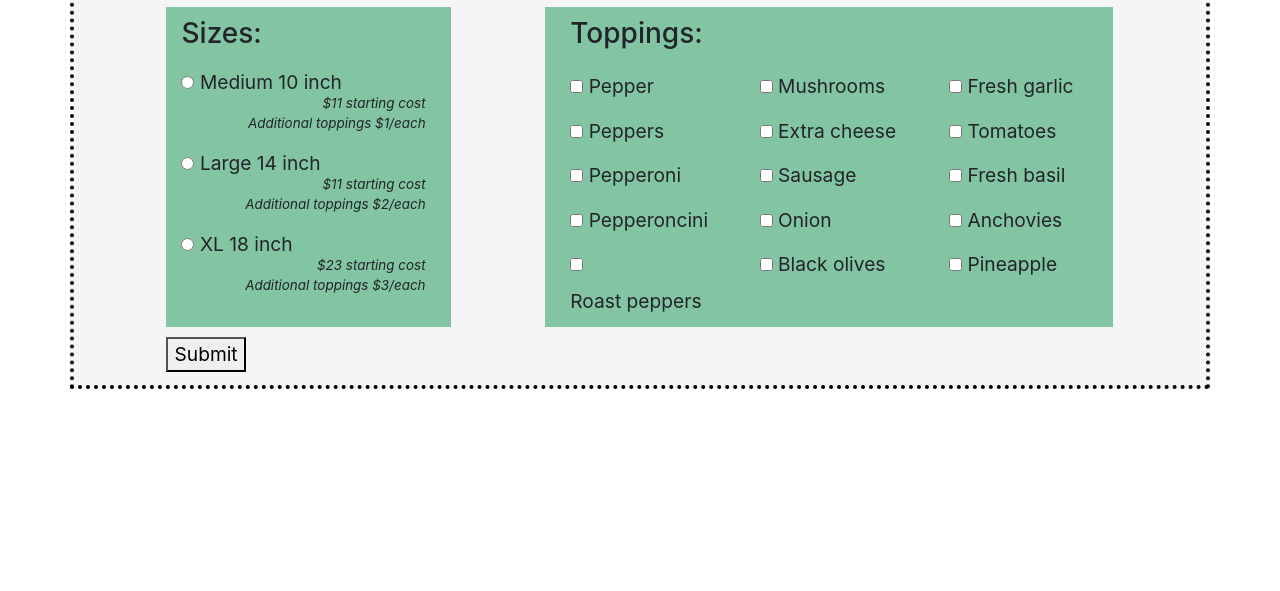
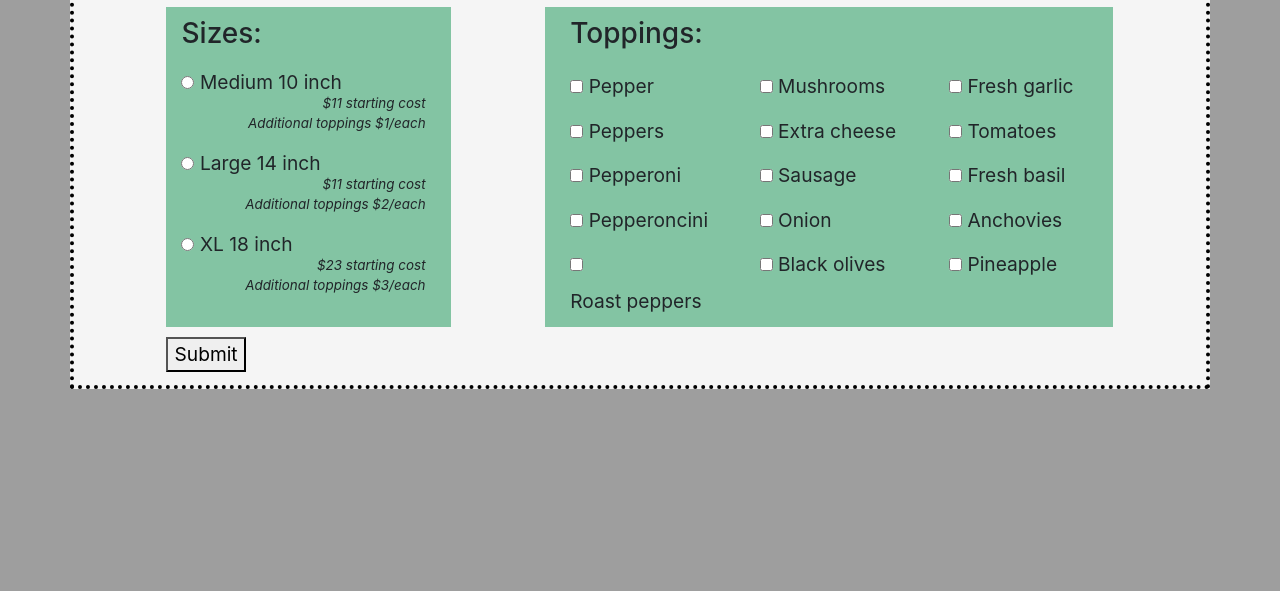
Before and after one commit to ChristopherMNeal/pizza-parlor, a plain HTML site: page index.html in a window 1280 px wide. Shown: the part 209-800 px from the top of the page. Drawn offline with nearby package versions, Linux system fonts and the light colour scheme; the site is published under a folder, as on GitHub Pages, so addresses that start at the root find nothing.

Commit message:
BUGFIX: Images now showing, change image paths to relative path

```diff
--- a/css/styles.css
+++ b/css/styles.css
@@ -1,6 +1,5 @@
 body {
-  background-image: url("/img/tablecloth.jpeg");
-  background-attachment: scroll;
+  background-image: url("../img/tablecloth.jpeg");
   font-size: 1.2em;
   font-family: -apple-system, BlinkMacSystemFont, 'Segoe UI', Roboto, Oxygen, Ubuntu, Cantarell, 'Open Sans', 'Helvetica Neue', sans-serif;
 }
@@ -45,7 +44,7 @@ body {
 }
 
 .order-display {
-  background-image: url("/img/memo-book.png");
+  background-image: url("../img/memo-book.png");
   background-repeat: no-repeat;
   font-family: monospace;
   font-size: 2em;
```
Also changed, not shown: img/memo-book.jpeg (deleted), img/xmemo-book.jpeg (deleted).
